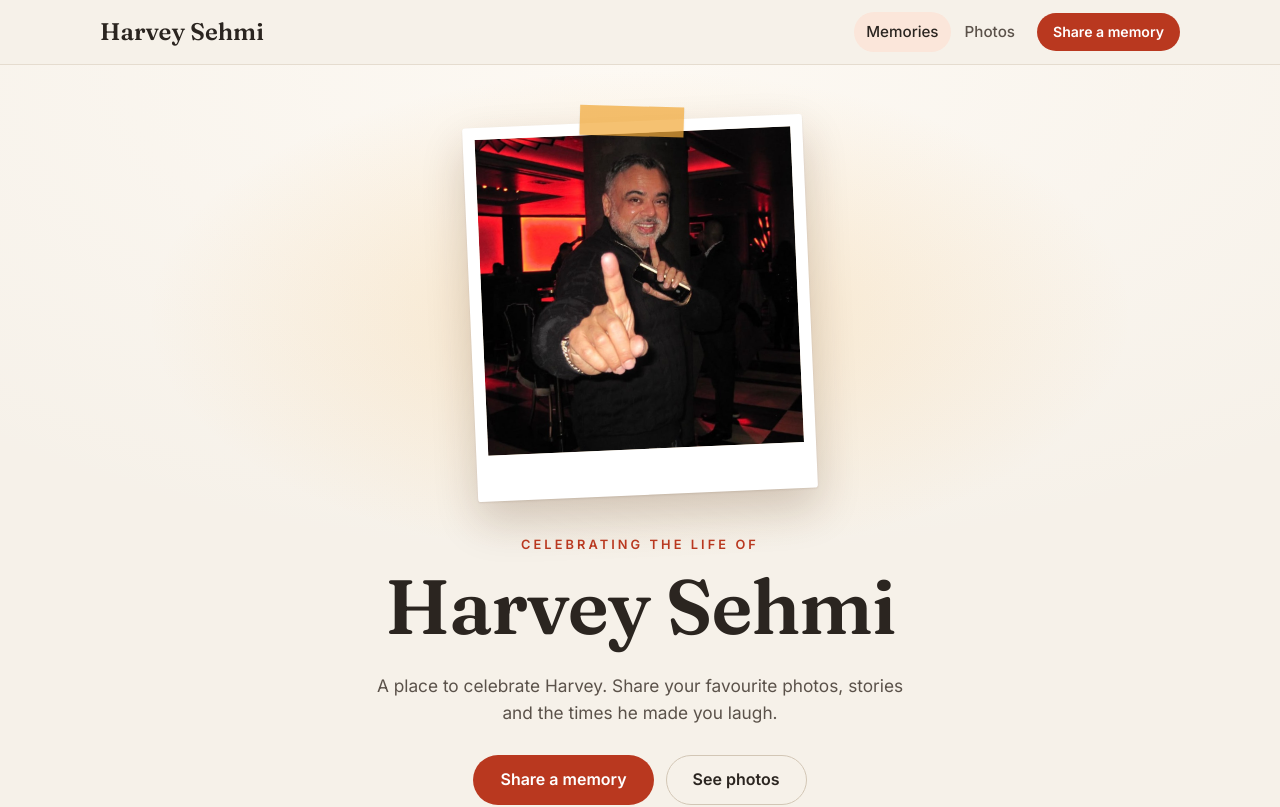
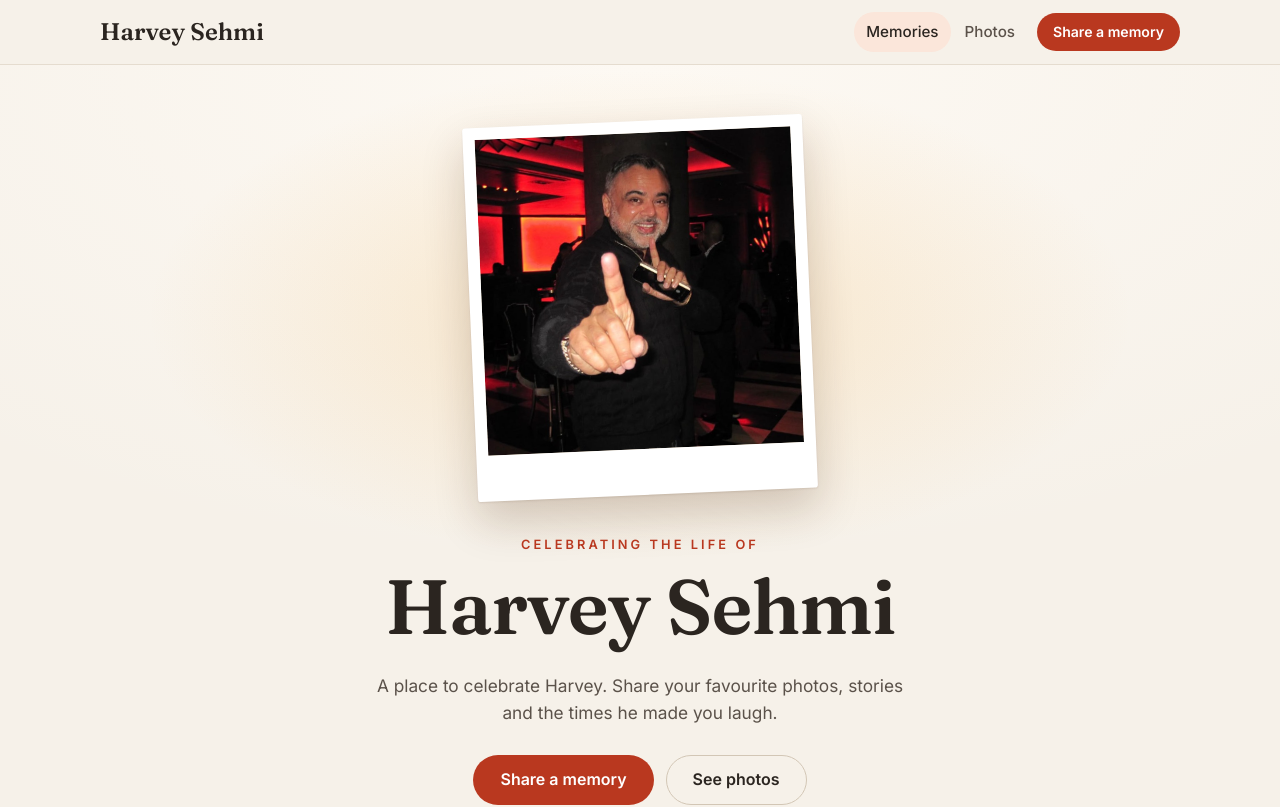
Before and after one commit to KarumSehmi/Dad, a Next.js app: page / in a window 1280 px wide. Shown: the top 807 px of the page. Built offline with nearby package versions, Linux system fonts and the light colour scheme; no server answers.

Commit message:
Remove the tape strip above the main photo
Co-Authored-By: Claude Opus 5.5 <noreply@anthropic.com>
Claude-Session: https://claude.ai/code/session_01LUHriA5upg6PZ4GcsxbPD7

```diff
--- a/app/globals.css
+++ b/app/globals.css
@@ -519,7 +519,7 @@ code {
   margin-bottom: 40px;
 }
 
-/* A white-bordered print, a little crooked, held on with a strip of tape. */
+/* A white-bordered print, a little crooked. */
 .polaroid {
   position: relative;
   padding: 12px 12px 46px;
@@ -530,19 +530,6 @@ code {
     0 20px 44px rgb(60 30 10 / 20%);
   transform: rotate(-2.5deg);
   transition: transform 0.45s cubic-bezier(0.2, 0.8, 0.2, 1);
-}
-
-.polaroid::before {
-  content: "";
-  position: absolute;
-  top: -15px;
-  left: 50%;
-  z-index: 1;
-  width: 104px;
-  height: 30px;
-  background: rgb(242 169 59 / 72%);
-  box-shadow: 0 1px 2px rgb(60 30 10 / 12%);
-  transform: translateX(-50%) rotate(4deg);
 }
 
 @media (hover: hover) {
--- a/components/Hero.tsx
+++ b/components/Hero.tsx
@@ -18,7 +18,7 @@ export function Hero({
   return (
     <section className="hero">
       <div className="container hero-inner">
-        {/* A snapshot, pinned up like a polaroid. */}
+        {/* A snapshot, like a polaroid. */}
         <div className="hero-photo">
           <div className="polaroid">
             <div className="polaroid-picture">
```
